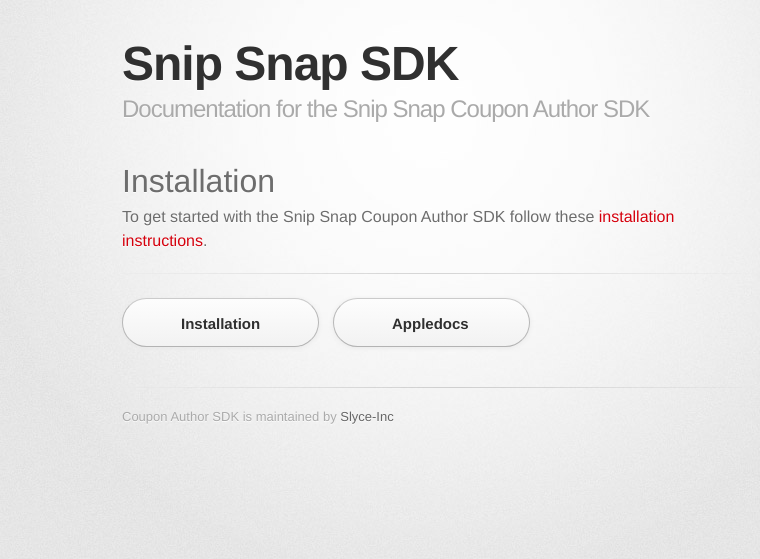
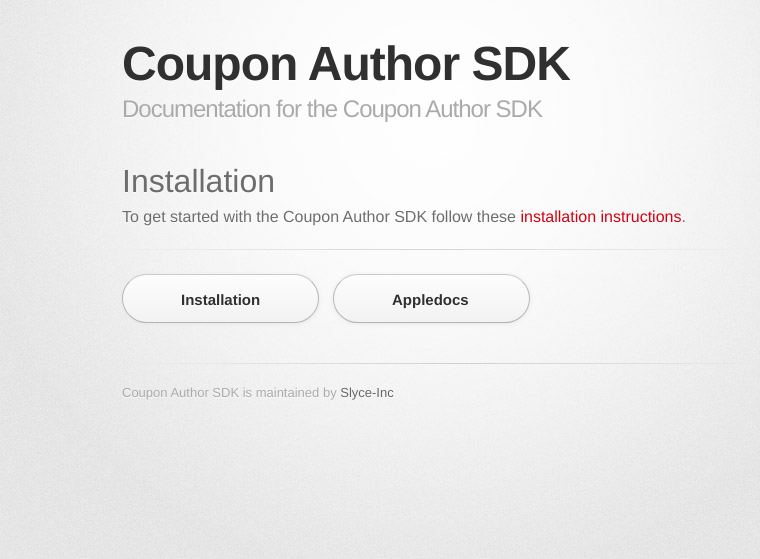
Before and after one commit to Slyce-Inc/couponauthor-sdk-docs, a Jekyll site: the page index.html, which Jekyll copies as it is, in a window 1280 px wide. Shown: the top 559 px of the page, without its empty margins (208-968 px from the left). Built offline with Jekyll 4.4.1, drawn with Linux system fonts in a browser that asks for light colours; some web fonts are replaced.

Commit message:
Update index.html

```diff
--- a/index.html
+++ b/index.html
@@ -18,15 +18,15 @@
       <div class="inner">
 
         <header>
-          <h1>Snip Snap SDK</h1>
-          <h2>Documentation for the Snip Snap Coupon Author SDK</h2>
+          <h1>Coupon Author SDK</h1>
+          <h2>Documentation for the Coupon Author SDK</h2>
         </header>
 
         <section id="main_content">
           <h1>
 <a id="coupon-author-sdk-documentation" class="anchor" href="#coupon-author-sdk-documentation" aria-hidden="true"><span class="octicon octicon-link"></span></a>Installation</h1>
 
-          <p>To get started with the Snip Snap Coupon Author SDK follow these <a href="dev/ios/install/">installation instructions</a>.</p>
+          <p>To get started with the Coupon Author SDK follow these <a href="dev/ios/install/">installation instructions</a>.</p>
         </section>
 
         <hr>
```
